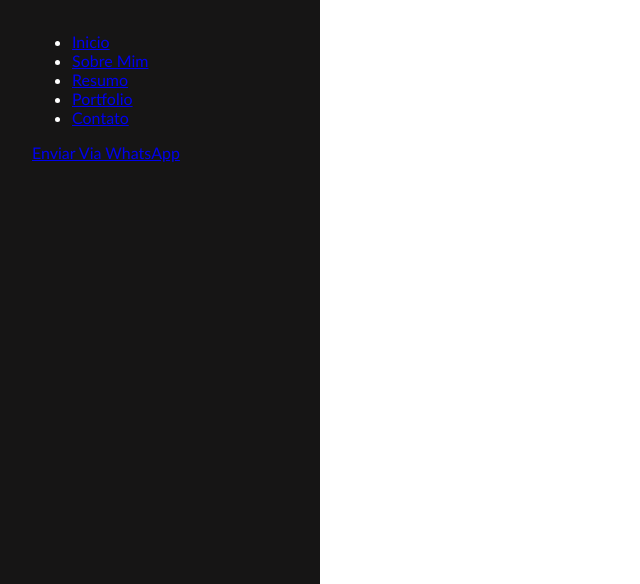
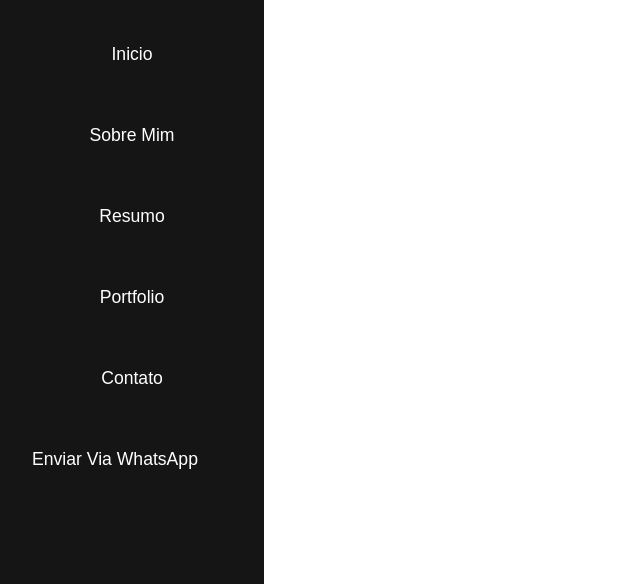
Before and after one commit to EduardoMelo20x/Portfolio, a plain HTML site: page index.html in a window 1280 px wide. Shown: the part 216-800 px from the top of the page, without its empty margins (0-640 px from the left). Drawn offline with Linux system fonts and the light colour scheme.

Commit message:
Mudança do estilo da Sidebar

```diff
--- a/styles.css
+++ b/styles.css
@@ -1,17 +1,14 @@
 body{
-
     margin: 0; /*Remove todas as margens*/
     padding: 0; /*Remove qualquer preenchimento interno de um elemento*/
     font-family: 'Gill Sans', 'Gill Sans', sans-serif; /*Define a fonte principal e a generica caso o navegador nao encontre a primeira opção*/
     font-size: 1rem; /*Define o tamanho da fonte para 1rem (tamanho padrão definido no navegador)*/
     background-color: rgb(255, 255, 255);
-
 }
 
 
 .sidebar{
-
-    width: 20%; /* Ajusta a largura */
+    width: 10%; /* Ajusta a largura */
     min-width: 200px; /* Define um tamanho mínimo para telas menores */
     height: 100vh;
     background-color: #161515;
@@ -21,24 +18,41 @@ body{
 }
 
 .sidebar .profile{
-
     text-align: center;
     margin-bottom: 3rem;
-
 }
 
 .sidebar .profile img {
-
     width: 100px; /* Tamanho adaptável para telas menores */
     height: auto;
     border-radius: 50%; /* Imagem redonda */
-    border: 2px solid rgb(255, 255, 255); /* Adiciona uma borda vermelha para verificar a referência */
-
+    border: 2px solid rgb(255, 255, 255); /* Adiciona uma borda */
 }
 
 
 .sidebar .profile .nome-perfil{
+    font-size: 30px;
+}
 
-    font-size: 30px;
 
+.sidebar ul{
+    list-style: none;
+    padding: 0%;
+    margin: 0%;
+    text-align: center;
 }
+
+.sidebar a{
+    font-size: 110%;
+    color: white;
+    font-family: Arial, Helvetica, sans-serif;
+    text-decoration: none;
+}
+
+.sidebar nav ul li {
+    margin: 30% 0; /* Espaçamento entre os itens */
+}
+
+.sidebar nav ul li a:hover {
+    color: #9400D3; /* Muda a cor ao passar o mouse */
+}
```
